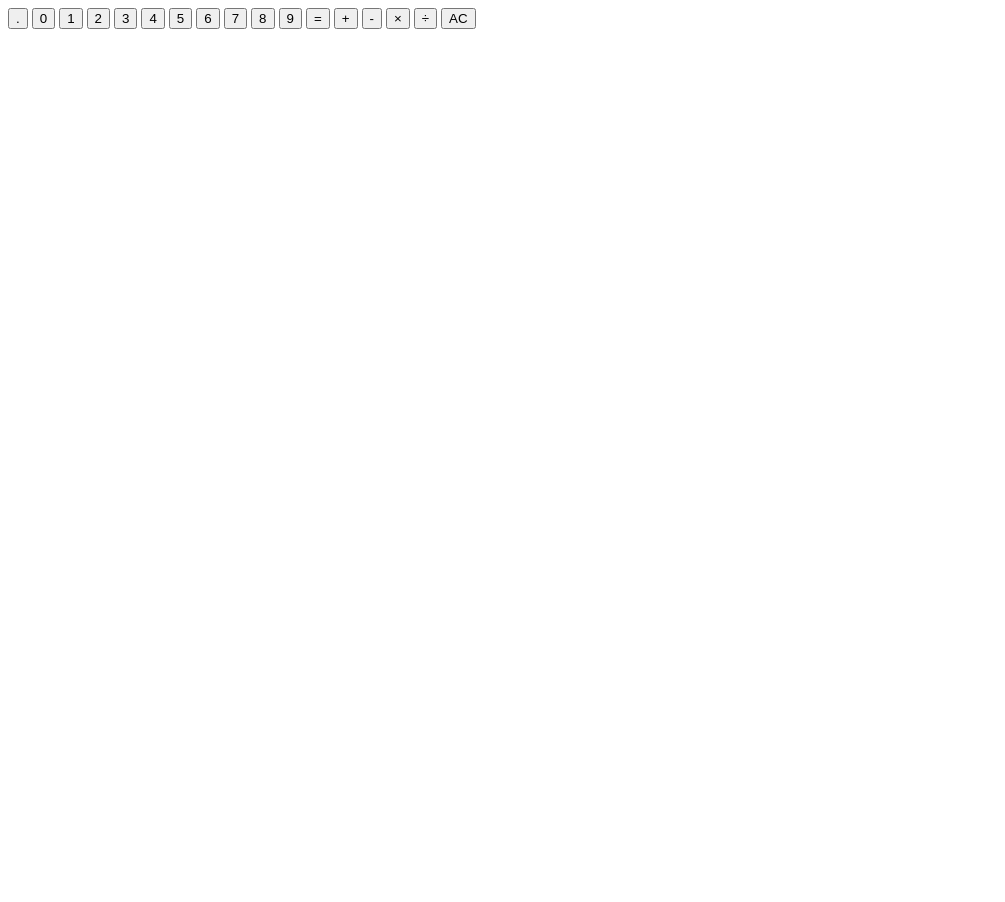
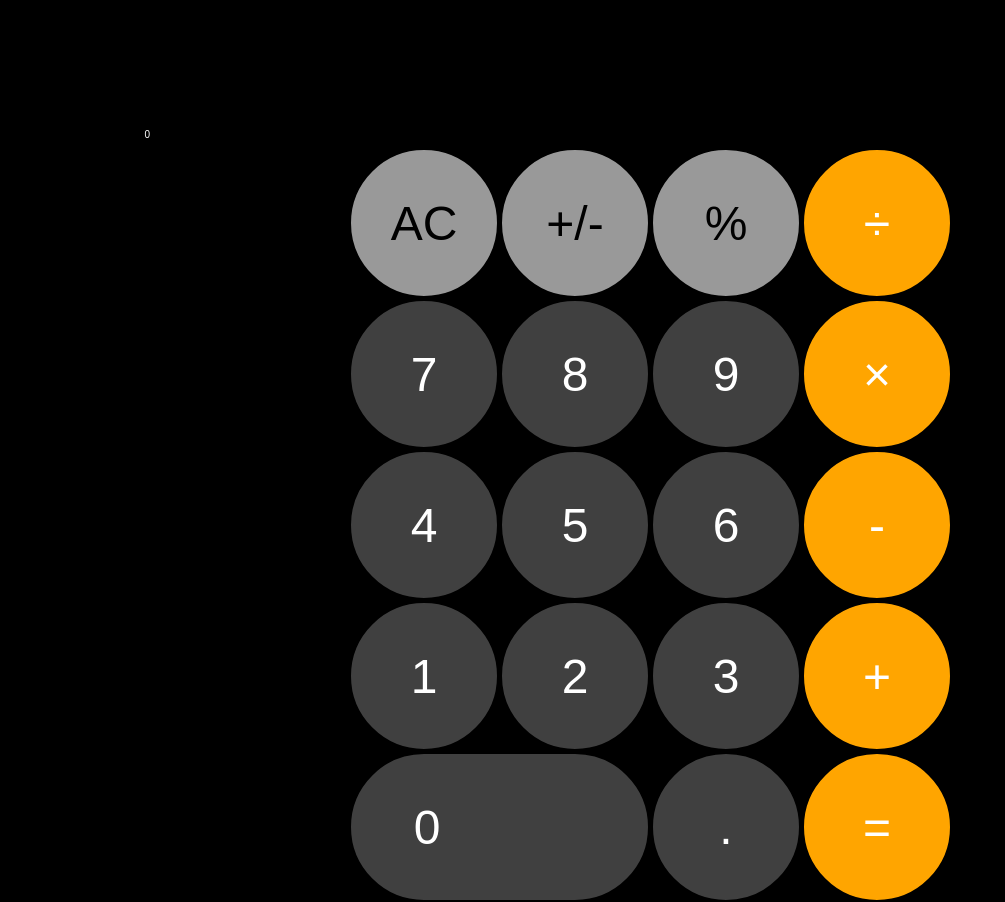
Before and after one commit to mcarpenter-ucvts/pocket-calculator, a plain HTML site: page index.html in a window 1280 px wide. Shown: the whole page, without its empty margins (0-1005 px from the left). Before the commit the page ends 800 px from the top, so only its background shows below. Drawn offline with Linux system fonts and the light colour scheme.

Commit message:
IOS calculator app look applied

```diff
--- a/index.html
+++ b/index.html
@@ -2,13 +2,17 @@
 <html>
   <head>
     <title>Pocket Calculator</title>
-  <script type="text/javascript" src="calculator.js"></script>
-  <link rel="stylesheet" type="text/css" href="styles.css">
+  <script type="text/javascript" src="pocket-calculator.js"></script>
+  <link rel="stylesheet" type="text/css" href="pocket-calculator.css">
   </head>
 
   <body>
+
+    <input type="text" class="calculator-screen" value="0" disabled />
+
+
     <button id="decimalButton" class="calc-buttons">.</button>
-    <button id="buttonNum0" class=zero-button>0</button>
+    <button id="buttonNum0" class="zero-button">0</button>
     <button id="buttonNum1" class="calc-buttons">1</button>
     <button id="buttonNum2" class=calc-buttons>2</button>
     <button id="buttonNum3" class=calc-buttons>3</button>
@@ -24,6 +28,8 @@
     <button id="multiplcationButton" class=function-buttons>×</button>
     <button id="divisionButton" class=function-buttons>÷</button>
     <button id="clearButton" class=clear-button>AC</button>
+    <button id="negativeButton" class="clear-button">+/-</button>
+    <button id="percentButton" class="clear-button">%</button>
 
   </body>
 </html>
--- a/pocket-calculator.css
+++ b/pocket-calculator.css
@@ -83,46 +83,77 @@ top:299px;
   left:349px;
   top:148px;
 }
+#negativeButton {
+  position: absolute;
+  left: 500px;
+  top: 148px;
+}
+#percentButton {
+  position: absolute;
+  left: 651px;
+  top: 148px;
+}
 
 button:hover {
+  background-color: #d9d9d9;
+  color: white;
+  transition-duration: 0.69s;
+}
+
+body {
+  background-color: black;
+}
+
+.calculator-screen {
+  width: ,100%;
+  font-size: 10px;
+  height: 250px;
+  border: none;
   background-color: black;
   color: white;
-  transition-duration: 0.69s;
+  text-align: right;
+  padding-right: 20px;
+  padding-left: 10px;
 }
 
 .calc-buttons{
   width:150px;
   height: 150px;
-  background-color: #EBE9E9;
-  color: black;
+  background-color: #404040;
+  color: white;
   border: 2px solid black;
   font-size: 48px;
   font-family: sans-serif;
+  border-radius: 50%;
 }
 .zero-button{
   width:301px;
   height: 150px;
-  background-color: #EBE9E9;
-  color: black;
+  background-color:  #404040;
+  color: white;
   border: 2px solid black;
   font-size: 48px;
   font-family: sans-serif;
+  border-radius: 75px;
+  text-indent: -145px;
 }
 .function-buttons{
   width:150px;
   height: 150px;
   background-color: orange;
-  color: black;
+  color: white;
   border: 2px solid black;
   font-size: 48px;
   font-family: sans-serif;
+  border-radius: 50%;
 }
 .clear-button{
   width:150px;
   height: 150px;
-  background-color: #E8431E;
+  background-color: #999999;
   color: black;
   border: 2px solid black;
   font-size: 48px;
+  border-radius: 50%;
   font-family: sans-serif;
 }
```
